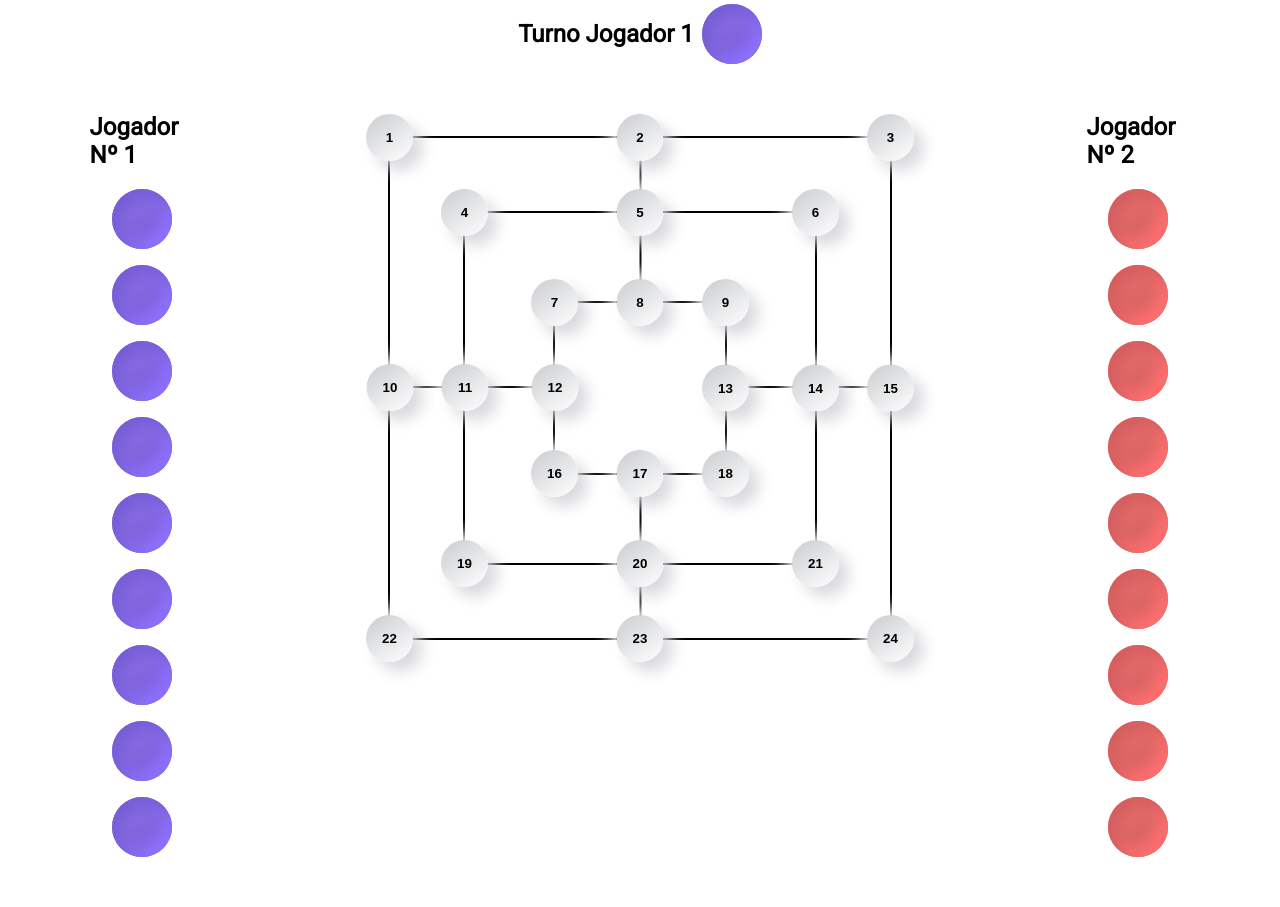
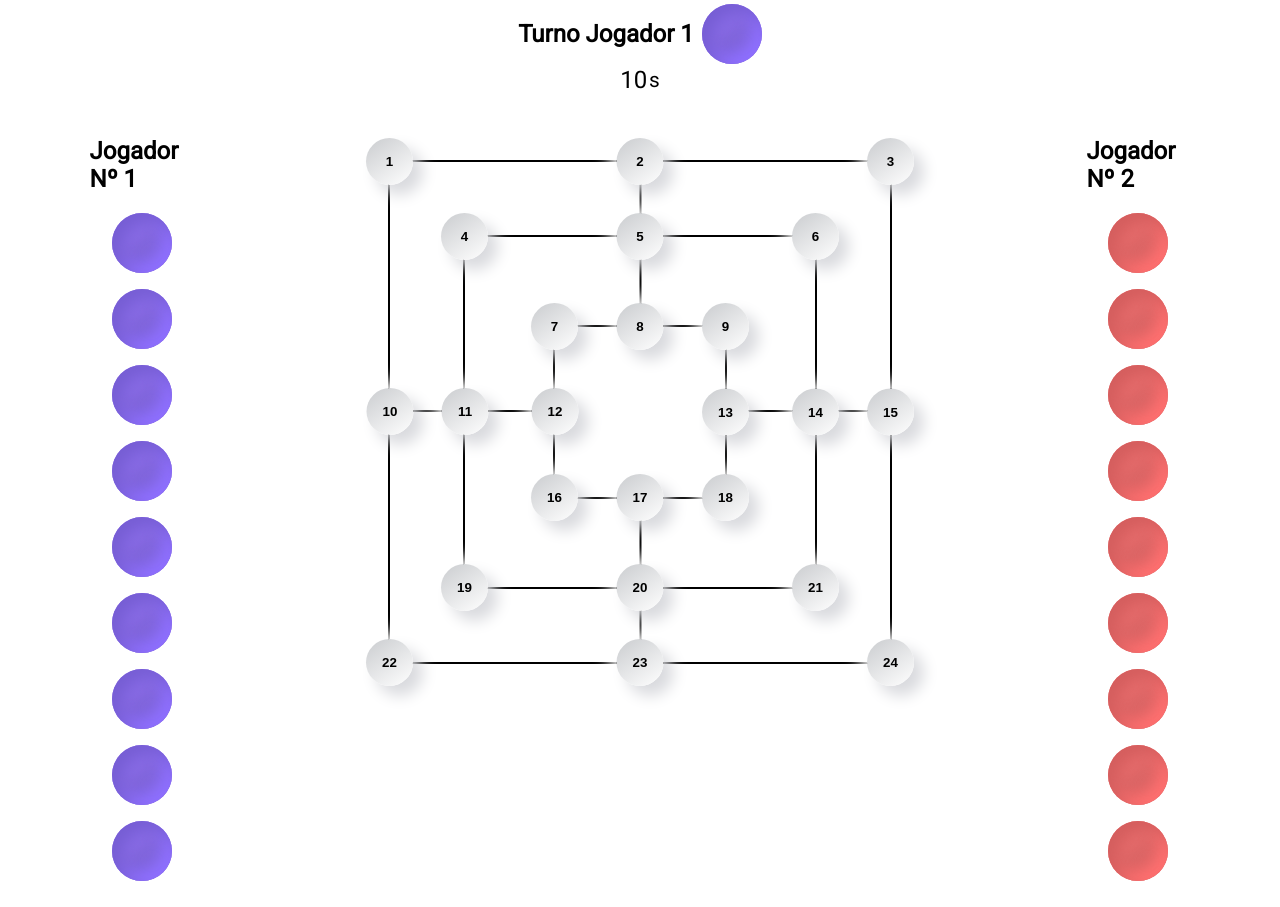
Before and after one commit to renatofreitasRR/jogo-trilha, a Next.js app: page /pages/board in a window 1280 px wide. Before the commit the page ends 883 px from the top, so only its background shows below. Built offline with nearby package versions, Linux system fonts and the light colour scheme.

Commit message:
Implementação inicial do Timer

```diff
--- /dev/null
+++ b/src/app/pages/board/components/Timer/CountdownTimer.js
@@ -0,0 +1,29 @@
+import React from 'react';
+import { useCountdown } from '../../hooks/useCountdown.js';
+import DateTimeDisplay from './DateTimeDisplay.js';
+import styles from './index.module.css'
+
+const ShowCounter = ({ seconds }) => {
+    return (
+        <div className={styles.show_counter}>
+            <DateTimeDisplay value={seconds} type={'s'} />
+        </div>
+    );
+};
+
+export const CountdownTimer = ({ targetDate }) => {
+    const [seconds] = useCountdown(targetDate);
+
+    if (seconds <= 0) {
+        //se os segundos se esgotaram...
+
+        //ToDo: avaliar mostrar algo quando esgotar o tempo?
+    } else {
+        //ainda tem tempo
+        return (
+            <ShowCounter
+                seconds={seconds}
+            />
+        );
+    }
+};
--- /dev/null
+++ b/src/app/pages/board/components/Timer/DateTimeDisplay.js
@@ -0,0 +1,13 @@
+import React from 'react';
+import styles from './index.module.css'
+
+const DateTimeDisplay = ({ value, type }) => {
+    return (
+        <div className={styles.show_counter}>
+            <p>{value}</p>
+            <span>{type}</span>
+        </div>
+    );
+};
+
+export default DateTimeDisplay;
--- /dev/null
+++ b/src/app/pages/board/components/Timer/index.module.css
@@ -0,0 +1,16 @@
+.show_counter {
+    display: flex;
+    align-items: center;
+    justify-content: center;
+    height: 1.5rem;
+}
+
+.show_counter>p {
+    text-transform: uppercase;
+    font-size: 1.5rem;
+}
+
+.show_counter>span {
+    margin-left: 0.1rem;
+    font-size: 1.3rem;
+}
--- a/src/app/pages/board/contexts/boardContext.tsx
+++ b/src/app/pages/board/contexts/boardContext.tsx
@@ -86,6 +86,7 @@ export function BoardProvider({ children }: BoardProviderProps) {
         else
             setPlayerTurn(1);
 
+        resetTimer();
     }
 
     function blinkNeighbourhoods(dotClicked: DotType, currentDots: DotType[]): DotType[] {
@@ -173,6 +174,10 @@ export function BoardProvider({ children }: BoardProviderProps) {
         });
 
         return result;
+    }
+
+    function resetTimer() {
+        //ToDo: resetar o timer quando o turno virar
     }
 
     function clickInDot(dot_id: string) {
--- /dev/null
+++ b/src/app/pages/board/hooks/useCountdown.js
@@ -0,0 +1,28 @@
+import { useEffect, useState } from 'react';
+
+const useCountdown = (targetDate) => {
+    const countDownDate = new Date(targetDate).getTime();
+
+    const [countDown, setCountDown] = useState(
+        countDownDate - new Date().getTime()
+    );
+
+    useEffect(() => {
+        const interval = setInterval(() => {
+            setCountDown(countDownDate - new Date().getTime());
+        }, 1000);
+
+        return () => clearInterval(interval);
+    }, [countDownDate]);
+
+    return getReturnValues(countDown);
+};
+
+const getReturnValues = (countDown) => {
+    //calcula os segundos restantes
+    const seconds = Math.floor((countDown % (1000 * 60)) / 1000);
+
+    return [seconds];
+};
+
+export { useCountdown };
--- a/src/app/pages/board/page.tsx
+++ b/src/app/pages/board/page.tsx
@@ -5,12 +5,22 @@ import { BoardProvider } from "./contexts/boardContext";
 import styles from './page.module.css';
 import ChipAvailable from "./components/ChipAside";
 import { PlayerTurn } from "./components/PlayerTurn";
+import { CountdownTimer } from "./components/Timer/CountdownTimer"
 
 export default function Board() {
+    //tempo default: 15 segundos
+    //ToDo: avaliar maneira de mudar esse tempo programaticamente durante o game, caso posteriormente tenha poderes com esse efeito
+    var tempoRodada = 15;
+
+    const DEFAULT_TIMER = tempoRodada * 1000;
+    const NOW_IN_MS = new Date().getTime();
+
+    const dateTimeAfterThreeDays = NOW_IN_MS + DEFAULT_TIMER;
 
     return (
         <BoardProvider>
             <PlayerTurn />
+            <CountdownTimer targetDate={dateTimeAfterThreeDays} />
             <div className={styles.page_content}>
                 <div className={styles.page_division}>
                     <ChipAvailable player={1} />
```
